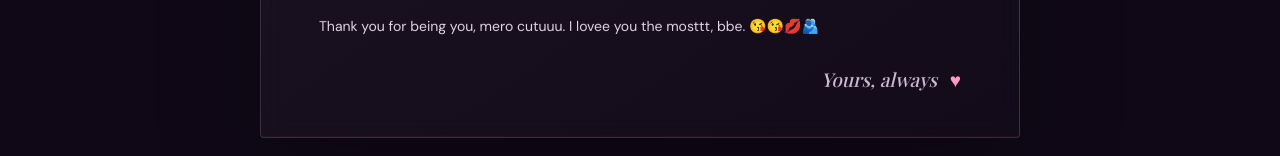
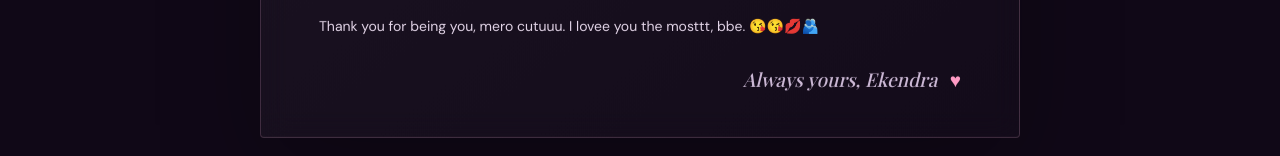
Before and after one commit to ekendra-yadav/Birthday, a plain HTML site: page index.html in a window 1280 px wide. Shown: the part 2954-3110 px from the top of the page. Drawn offline with nearby package versions, Linux system fonts and the light colour scheme; a web font is replaced by a local one.

Commit message:
initial commit

```diff
--- a/index.html
+++ b/index.html
@@ -96,7 +96,7 @@
           <p>Happy Birthday, Dipuu! 💗🥹 Timi mero life ma aayepaxi everything feels a little more beautiful. Timi sadhai yestai hasirahanu, khusi rahanu, ani timile socheko harek sapana pura hos.</p>
           <p>Kaile kaii words le express nai garna sakdina hola, but I hope you always know how special you are to me. Jati nai ups and downs aaye pani, I want to keep choosing you, supporting you, and making you smile.</p>
           <p>Thank you for being you, mero cutuuu. I lovee you the mosttt, bbe. 😘😘💋🫂</p>
-          <div class="letter-signoff">Yours, always <span>♥</span></div>
+          <div class="letter-signoff">Always yours, Ekendra <span>♥</span></div>
         </div>
       </div>
     </section>
```
